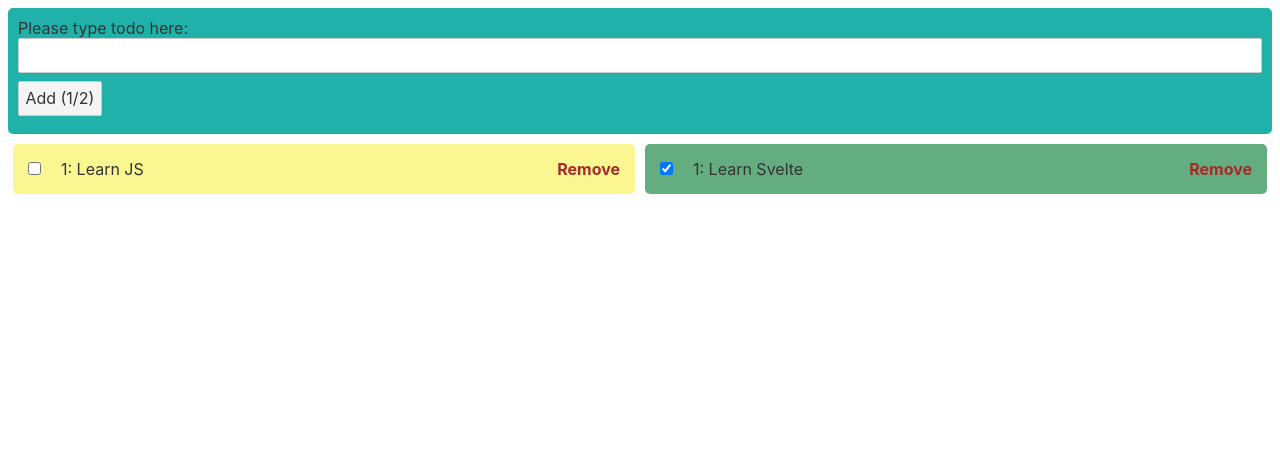
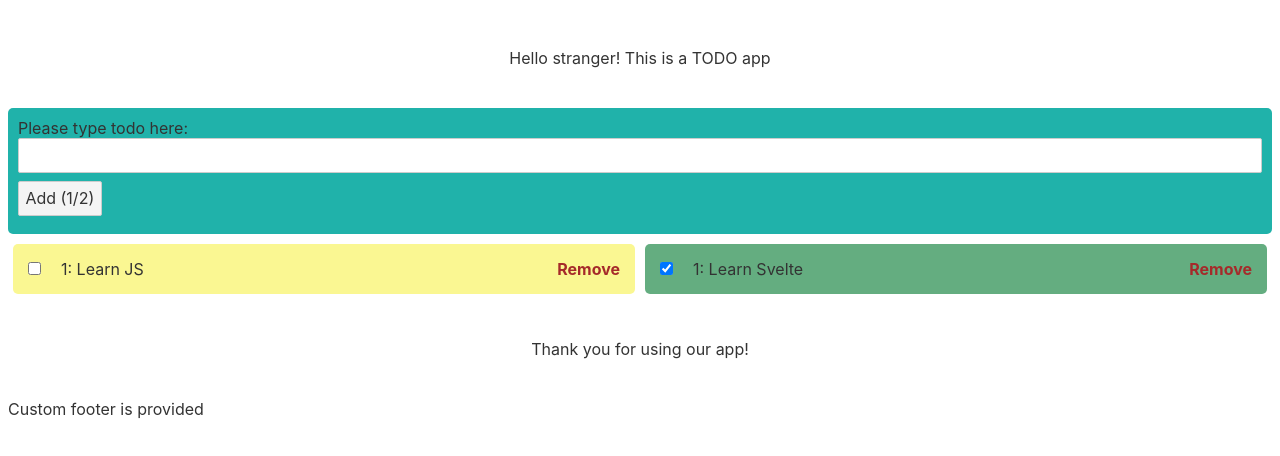
Before and after one commit to tutorials-coding/svelte-todo, a Svelte app: page / in a window 1280 px wide. Shown: the top 456 px of the page. Built offline with nearby package versions, Linux system fonts and the light colour scheme.

Commit message:
Add layout and slot

```diff
--- a/src/App.svelte
+++ b/src/App.svelte
@@ -6,6 +6,7 @@
   import { quintOut } from 'svelte/easing';
   import { crossfade } from 'svelte/transition';
   import { flip } from 'svelte/animate';
+  import BaseLayout from './Layouts/BaseLayout.svelte'
 
   const [send, receive] = crossfade({
     duration: d => Math.sqrt(d * 200),
@@ -38,6 +39,14 @@
   }
 </script>
 
+
+<BaseLayout>
+  <div slot="header" let:greeting={defaultGreeting}>
+    {defaultGreeting} This is a TODO app
+  </div>
+  <div slot="footer">
+    Thank you for using our app!
+  </div>
   <div class="add-todo-item-container">
     <AddTodoItem
       title='Please type todo here:'
@@ -86,6 +95,7 @@
       </div>
     </div>
   {/if}
+</BaseLayout>
 
 <style>
   .add-todo-item-container {
--- /dev/null
+++ b/src/Layouts/BaseLayout.svelte
@@ -0,0 +1,31 @@
+<div>
+  <div class="header-container">
+    <slot name="header" greeting="Hello stranger!"></slot>
+  </div>
+  <div class="content-container">
+    <slot></slot>
+  </div>
+  <div class="footer-container">
+    <slot name="footer">
+      Thank you!
+    </slot>
+  </div>
+  {$$slots.footer ? 'Custom footer is provided' : ''}
+</div>
+
+<style>
+  .header-container {
+    height: 100px;
+    display: flex;
+    align-items: center;
+    justify-content: center;
+  }
+  .content-container {
+  }
+  .footer-container {
+    height: 100px;
+    display: flex;
+    align-items: center;
+    justify-content: center;
+  }
+</style>
```
Lines whose indentation alone changed are shown as unchanged.
